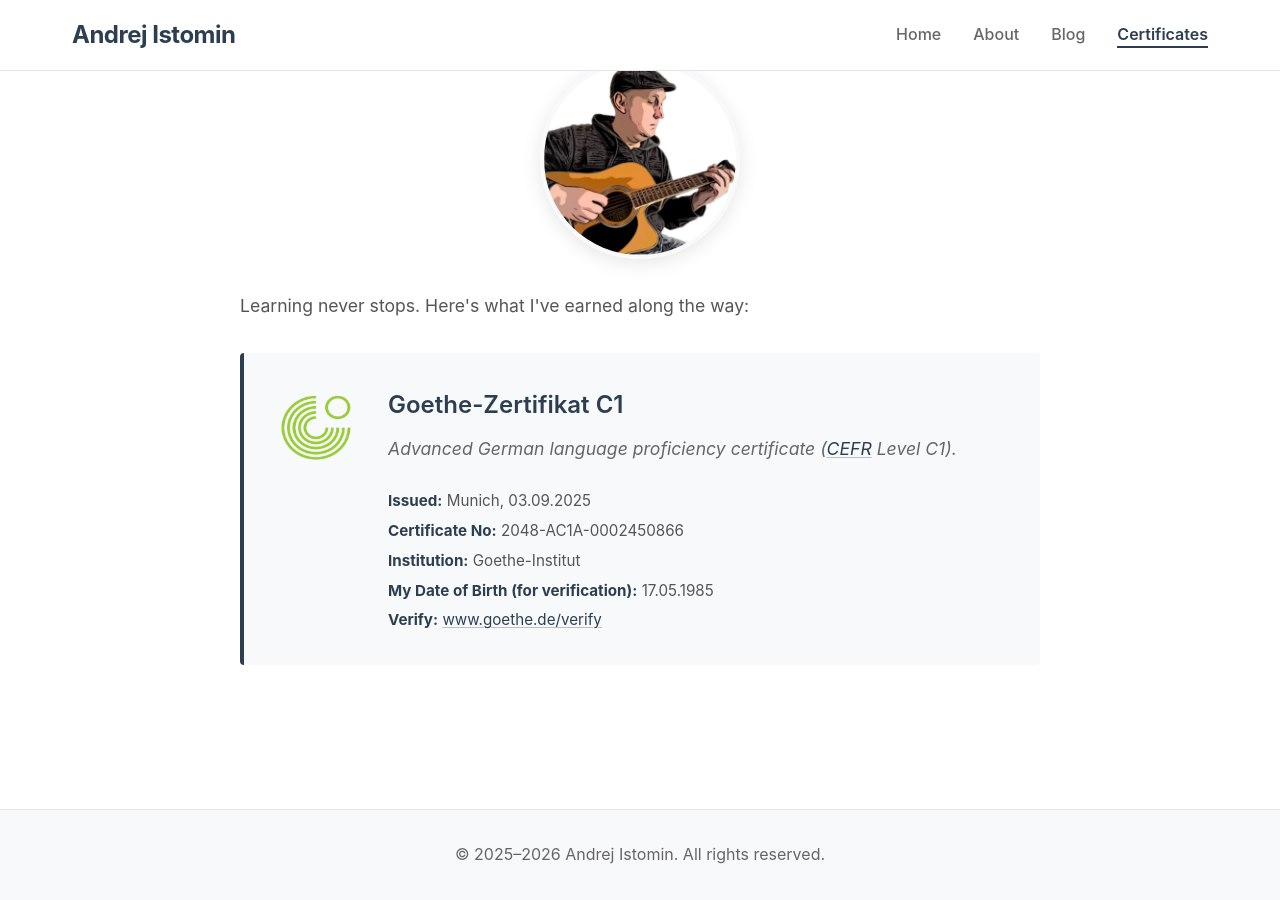
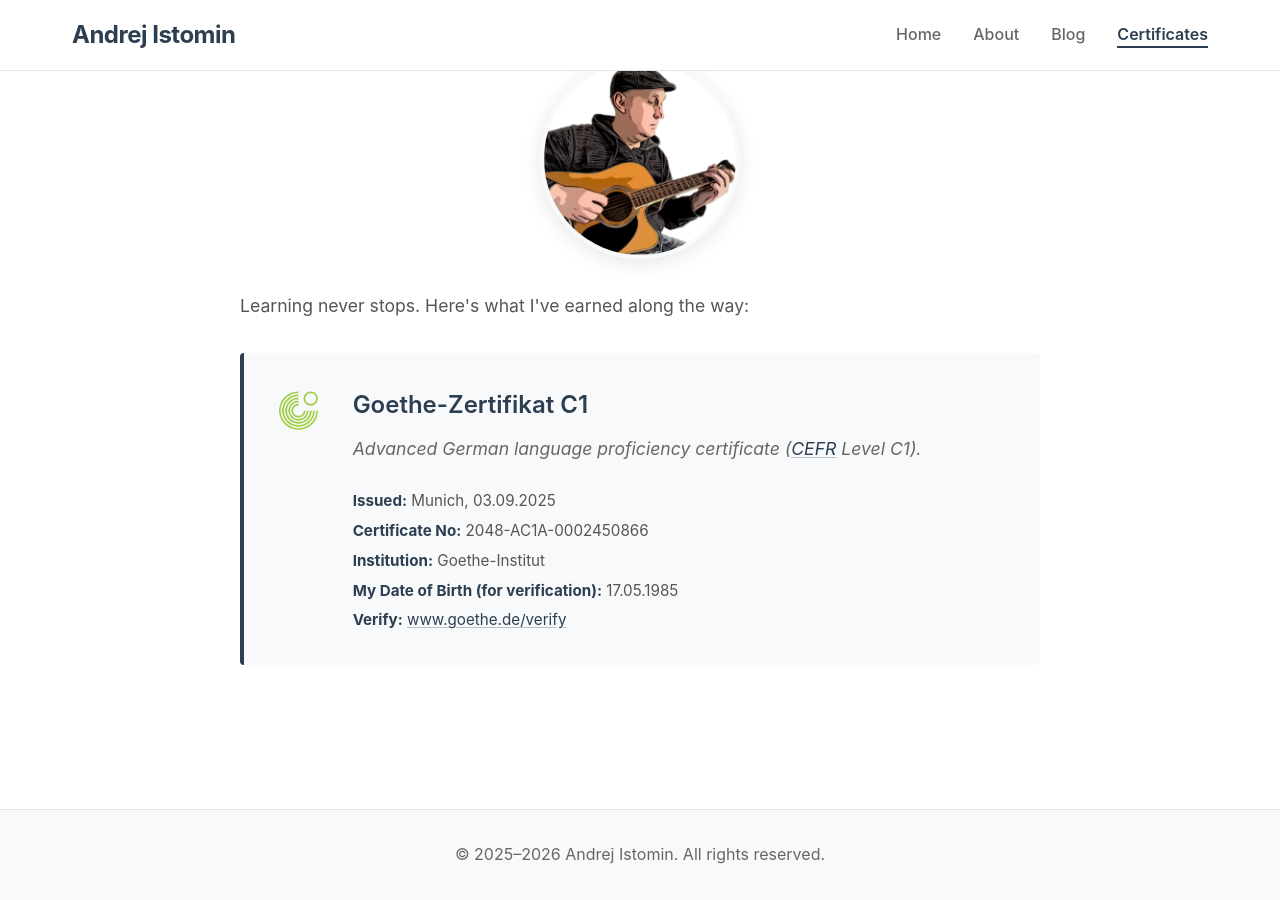
Before and after one commit to aistomin/aistomin.com, a Jekyll site: the page built from certificates.markdown, in a window 1280 px wide and 900 px high, scrolled down 125 px. Built offline with Jekyll 4.4.1, drawn with Linux system fonts in a browser that asks for light colours.

Commit message:
Issue #192. Goethe Institut logo is fixed.

```diff
--- a/_posts/2025-11-19-goethe-c1-exam.markdown
+++ b/_posts/2025-11-19-goethe-c1-exam.markdown
@@ -50,7 +50,7 @@ comments: true
 
 <div class="page-header">
     <div style="text-align: center; margin-bottom: 0.5rem;">
-        <img src="/assets/images/goethe-institut.png" alt="Goethe Institut" style="height: 3rem; width: auto;">
+        <img src="/assets/images/goethe-institut.png" alt="Goethe Institut" class="goethe-logo">
     </div>
     <h1 class="page-title">Goethe-Zertifikat C1 — The Exam (Part I)</h1>
 </div>
--- a/_posts/2025-11-25-goethe-c1-preparations.markdown
+++ b/_posts/2025-11-25-goethe-c1-preparations.markdown
@@ -10,7 +10,7 @@ comments: true
 
 <div class="page-header">
     <div style="text-align: center; margin-bottom: 0.5rem;">
-        <img src="/assets/images/goethe-institut.png" alt="Goethe Institut" style="height: 3rem; width: auto;">
+        <img src="/assets/images/goethe-institut.png" alt="Goethe Institut" class="goethe-logo">
     </div>
     <h1 class="page-title">Goethe-Zertifikat C1 — Preparations (Part II)</h1>
 </div>
--- a/_posts/2025-12-07-goethe-c1-whats-next.markdown
+++ b/_posts/2025-12-07-goethe-c1-whats-next.markdown
@@ -10,7 +10,7 @@ comments: true
 
 <div class="page-header">
     <div style="text-align: center; margin-bottom: 0.5rem;">
-        <img src="/assets/images/goethe-institut.png" alt="Goethe Institut" style="height: 3rem; width: auto;">
+        <img src="/assets/images/goethe-institut.png" alt="Goethe Institut" class="goethe-logo">
     </div>
     <h1 class="page-title">Goethe-Zertifikat C1 — What's Next? (Part III)</h1>
 </div>
--- a/assets/css/main.css
+++ b/assets/css/main.css
@@ -364,6 +364,11 @@ a:hover {
 }
 
 /* Certificates */
+.goethe-logo {
+    height: 3rem;
+    width: auto;
+}
+
 .certificates-list {
     margin-top: 2rem;
 }
--- a/certificates.markdown
+++ b/certificates.markdown
@@ -16,7 +16,7 @@ description: "Professional certifications and achievements of Andrej Istomin, in
     <div class="certificates-list">
         <div class="certificate-item">
             <div class="certificate-icon">
-                <img src="/assets/images/goethe-institut.png" alt="Goethe-Institut" width="80" height="80">
+                <img src="/assets/images/goethe-institut.png" alt="Goethe-Institut" class="goethe-logo">
             </div>
             <div class="certificate-details">
                 <h3>Goethe-Zertifikat C1</h3>
```
